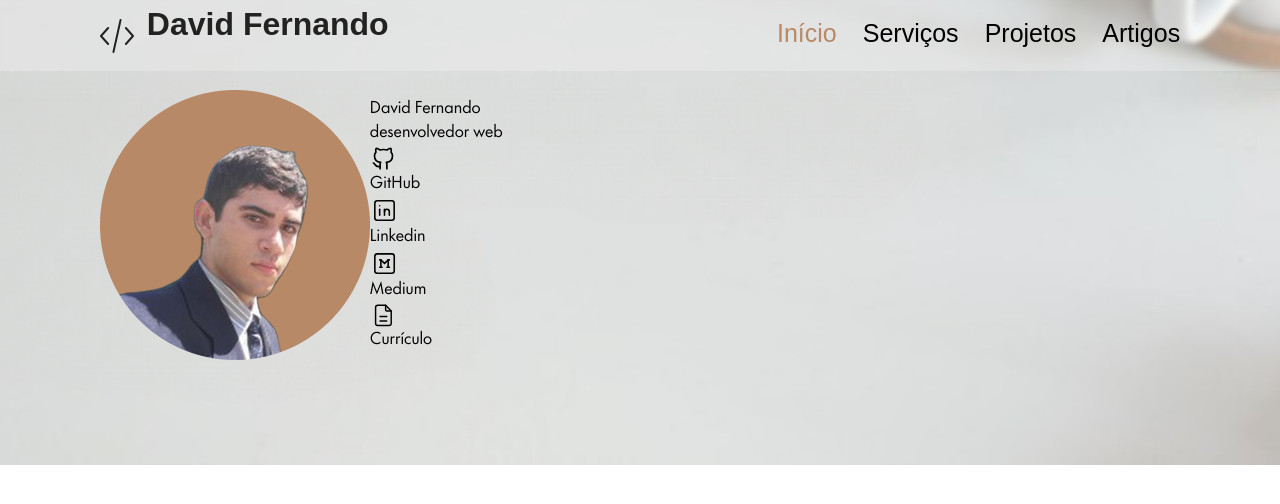
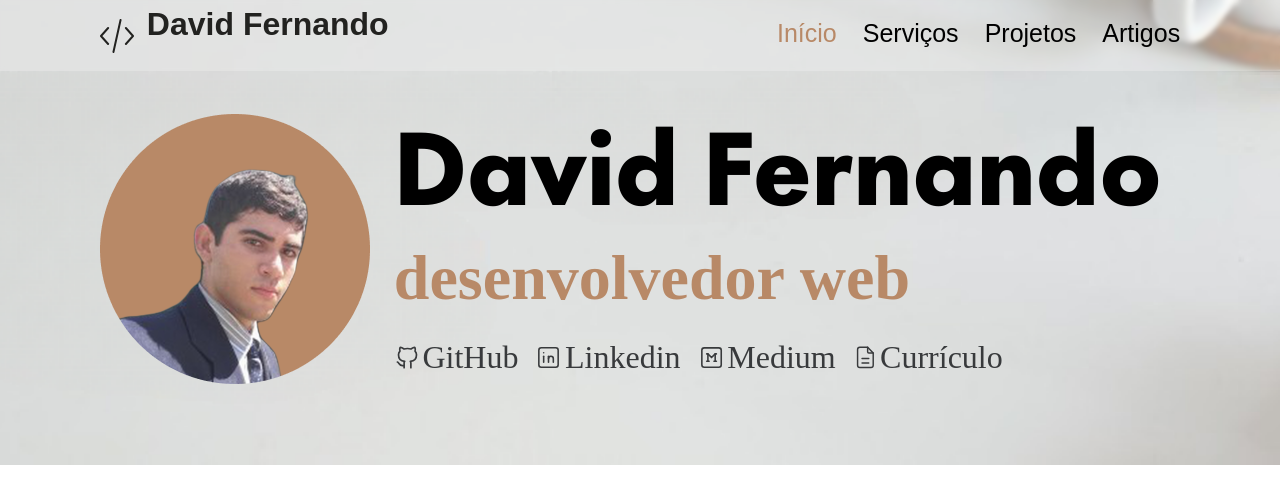
Before and after one commit to david-fernando/davidfernandodev, a Next.js app: page / in a window 1280 px wide. Shown: the top 504 px of the page. Built offline with nearby package versions, Linux system fonts and the light colour scheme.

Commit message:
Update Banner.module.css

```diff
--- a/src/styles/components/Banner.module.css
+++ b/src/styles/components/Banner.module.css
@@ -21,4 +21,49 @@
 .content {
   @apply flex items-center;
   width: 84.4dvw;
+  gap: 1.5rem;
+  position: relative;
+  top: 1.5rem
 }
+
+.content > div {
+  @apply flex justify-start;
+  flex-direction: column;
+  position: relative;
+  top: -0.9rem;
+}
+
+.content > div > h1 {
+  font-family: 'FuturaNow Headline Extra Bold', sans-serif;
+  font-size: 6rem;
+  font-style: normal;
+  font-weight: 800;
+  line-height: normal;
+}
+
+.content > div > h2 {
+  color: var(--light-taupe);
+  font-family: Hartwell Alt;
+  font-size: 4rem;
+  font-style: normal;
+  font-weight: 700;
+  line-height: normal;
+}
+
+.links {
+  @apply flex;
+  gap: 1rem;
+  position: relative;
+  top: 1.5rem;
+}
+
+.links > a {
+  @apply flex items-center;
+  gap: 0.1rem;
+  color: var(--iridium);
+  font-family: Hartwell Alt;
+  font-size: 2rem;
+  font-style: normal;
+  font-weight: 400;
+  line-height: normal;
+}
```
